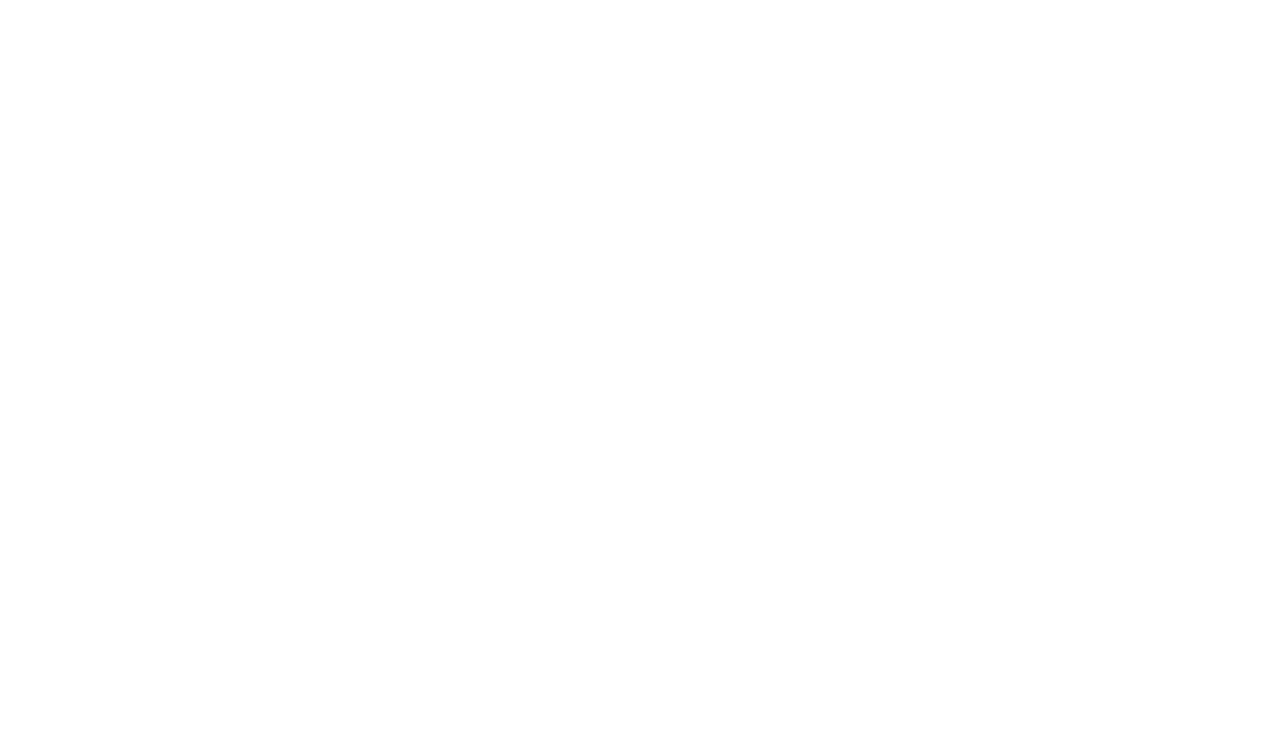
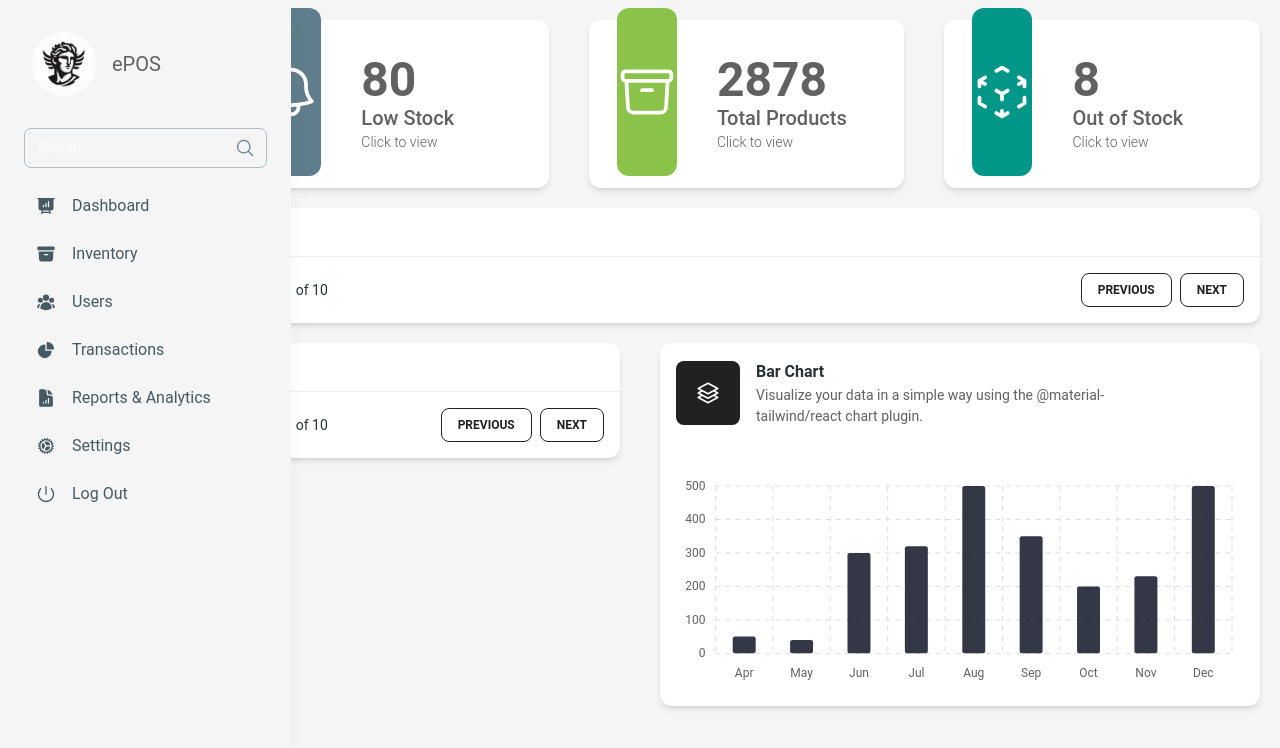
Before and after one commit to pearljan08/pos-web, a React (Vite) app: page /admin/inventory in a window 1280 px wide. Before the commit this address had no page. Shown: the top 748 px of the page. Built offline with nearby package versions, Linux system fonts and the light colour scheme.

Commit message:
added 404 page and convert table component to dynamic

```diff
--- a/src/components/Table.tsx
+++ b/src/components/Table.tsx
@@ -22,68 +22,10 @@
 import Terminal from "../pages/pos/Terminal";
 import { formatPeso } from "../lib/format";
 
-const TABS = [
-  {
-    label: "All",
-    value: "all",
-  },
-  {
-    label: "Monitored",
-    value: "monitored",
-  },
-  {
-    label: "Unmonitored",
-    value: "unmonitored",
-  },
-];
+export function Table({ header, data}) {
+  const columns = header || [];
+  const rows = data || [];
 
-const TABLE_HEAD = ["Cashier", "Terminal", "Total Sales"];
-
-const TABLE_ROWS = [
-  {
-    name: "John Michael",
-    terminal: 1,
-    sales: 2000,
-    org: "Organization",
-    online: true,
-    date: "23/04/18",
-  },
-  {
-    name: "Alexa Liras",
-    terminal: 2,
-    sales: 8673,
-    org: "Developer",
-    online: false,
-    date: "23/04/18",
-  },
-  {
-    name: "Laurent Perrier",
-    terminal: 3,
-    sales: 9027,
-    org: "Projects",
-    online: false,
-    date: "19/09/17",
-  },
-  {
-    name: "Michael Levi",
-    terminal: 4,
-    sales: 2319,
-    org: "Developer",
-    online: true,
-    date: "24/12/08",
-  },
-  {
-    name: "Richard Gran",
-    terminal: 5,
-    sales: 809,
-    org: "Executive",
-    online: false,
-    date: "04/10/21",
-  },
-];
-
-
-export function Table() {
   return (
     <Card className="h-full w-full">
       {/* <CardHeader floated={false} shadow={false} className="rounded-none">
@@ -127,7 +69,7 @@
         <table className="w-full min-w-max table-auto text-left">
           <thead>
             <tr>
-              {TABLE_HEAD.map((head, index) => (
+              {columns.map((head, index) => (
                 <th
                   key={head}
                   className="cursor-pointer border-y border-blue-gray-100 bg-blue-gray-50/50 p-4 transition-colors hover:bg-blue-gray-50"
@@ -138,7 +80,7 @@
                     className="flex items-center justify-between gap-2 font-normal leading-none opacity-70"
                   >
                     {head}{" "}
-                    {index !== TABLE_HEAD.length - 1 && (
+                    {index !== columns.length - 1 && (
                       <ChevronUpDownIcon strokeWidth={2} className="h-4 w-4" />
                     )}
                   </Typography>
@@ -147,9 +89,9 @@
             </tr>
           </thead>
           <tbody>
-            {TABLE_ROWS.map(
+            {rows.map(
               ({ name, terminal, sales }, index) => {
-                const isLast = index === TABLE_ROWS.length - 1;
+                const isLast = index === rows.length - 1;
                 const classes = isLast
                   ? "p-4"
                   : "p-4 border-b border-blue-gray-50";
--- /dev/null
+++ b/src/pages/404.tsx
@@ -0,0 +1,28 @@
+import { FlagIcon } from '@heroicons/react/24/solid'
+import { Button, Typography } from '@material-tailwind/react'
+
+const NotFound = () => {
+  return (
+    <div className="h-screen mx-auto grid place-items-center text-center px-8">
+    <div>
+      <FlagIcon className="w-20 h-20 mx-auto" />
+      <Typography
+        variant="h1"
+        color="blue-gray"
+        className="mt-10 !text-3xl !leading-snug md:!text-4xl"
+      >
+        Error 404 <br /> It looks like something went wrong.
+      </Typography>
+      <Typography className="mt-8 mb-14 text-[18px] font-normal text-gray-500 mx-auto md:max-w-sm">
+        Don&apos;t worry, our team is already on it.Please try refreshing
+        the page or come back later.
+      </Typography>
+      <Button color="gray" className="w-full px-4 md:w-[8rem]">
+        back home
+      </Button>
+    </div>
+  </div>
+  )
+}
+
+export default NotFound
--- a/src/pages/admin/Dashboard.tsx
+++ b/src/pages/admin/Dashboard.tsx
@@ -6,9 +6,58 @@
 import { formatPeso } from '../../lib/format'
 import BarChart from '../../components/BarChart'
 
-const totalSales = 9998.72;
+
 
 const Dashboard = () => {
+
+  const totalSales = 9998.72;
+
+  const TABLE_HEAD = ["Cashier", "Terminal", "Total Sales"];
+
+  const TABLE_ROWS = [
+    {
+      name: "John Michael",
+      terminal: 1,
+      sales: 2000,
+      org: "Organization",
+      online: true,
+      date: "23/04/18",
+    },
+    {
+      name: "Alexa Liras",
+      terminal: 2,
+      sales: 8673,
+      org: "Developer",
+      online: false,
+      date: "23/04/18",
+    },
+    {
+      name: "Laurent Perrier",
+      terminal: 3,
+      sales: 9027,
+      org: "Projects",
+      online: false,
+      date: "19/09/17",
+    },
+    {
+      name: "Michael Levi",
+      terminal: 4,
+      sales: 2319,
+      org: "Developer",
+      online: true,
+      date: "24/12/08",
+    },
+    {
+      name: "Richard Gran",
+      terminal: 5,
+      sales: 809,
+      org: "Executive",
+      online: false,
+      date: "04/10/21",
+    },
+  ];
+
+
   return (
     <div className="bg-gray-100 min-w-screen min-h-screen">
       <SideNav/>
@@ -88,7 +137,7 @@
               </section>
             </div>
             <div className="m-5 mt-0">
-              <Table/>
+              <Table header={TABLE_HEAD} data={TABLE_ROWS}/>
             </div>
           </div>
         </div>
@@ -99,12 +148,12 @@
         </div>
         <div className="col-span-5">
           <div className="grid grid-cols-5">
-            <div className="col-span-3">
+            <div className="col-span-2">
               <section className="m-5 mt-0">
-                <Table />
+                <Table header={TABLE_HEAD} data={TABLE_ROWS}/>
               </section>
             </div>
-            <div className="m-5 mt-0 col-span-2">
+            <div className="m-5 mt-0 col-span-3">
               <BarChart/>
             </div>
           </div>
--- /dev/null
+++ b/src/pages/admin/Inventory.tsx
@@ -0,0 +1,138 @@
+import { Card, CardBody, CardHeader } from "@material-tailwind/react"
+import SideNav from "../../components/SideNav"
+import LineChart from "../../components/LineChart"
+import { Table } from "../../components/Table"
+import BarChart from "../../components/BarChart"
+import { BellIcon, CubeTransparentIcon, ArchiveBoxIcon } from "@heroicons/react/24/outline"
+import { formatPeso } from "../../lib/format"
+
+const Inventory = () => {
+    const totalSales = 88.72;
+    const TABLE_HEAD = ["Cashier", "Terminal", "Total Sales"];
+
+    const TABLE_ROWS = [
+      {
+        name: "John Michael",
+        terminal: 1,
+        sales: 2000,
+        org: "Organization",
+        online: true,
+        date: "23/04/18",
+      },
+      {
+        name: "Alexa Liras",
+        terminal: 2,
+        sales: 8673,
+        org: "Developer",
+        online: false,
+        date: "23/04/18",
+      },
+      {
+        name: "Laurent Perrier",
+        terminal: 3,
+        sales: 9027,
+        org: "Projects",
+        online: false,
+        date: "19/09/17",
+      },
+      {
+        name: "Michael Levi",
+        terminal: 4,
+        sales: 2319,
+        org: "Developer",
+        online: true,
+        date: "24/12/08",
+      },
+      {
+        name: "Richard Gran",
+        terminal: 5,
+        sales: 809,
+        org: "Executive",
+        online: false,
+        date: "04/10/21",
+      },
+    ];
+
+    return (
+        <div className="bg-gray-100 min-w-screen min-h-screen">
+          <SideNav/>
+          <div className='grid grid-cols-6'>
+            <div></div>
+            <div className='col-span-5'>
+              <div className="grid grid-cols-3">
+                <div className="m-5">
+                  <Card className='p-3 w-full flex-row'>
+                    <CardHeader className='flex flex-row items-center' variant="filled" color="blue-gray" shadow={false}>
+                      <BellIcon className="h-15 w-15"/>
+                    </CardHeader>
+                    <CardBody>
+                      <p className="text-5xl font-bold">80</p>
+                      <p className="text-xl font-medium">Low Stock</p>
+                      <p className='text-sm font-light'>Click to view</p>
+                    </CardBody>
+                  </Card>
+                </div>
+                <div className="m-5">
+                  <Card className='p-3 w-full flex-row'>
+                    <CardHeader className='flex flex-row items-center' variant="filled" color="light-green" shadow={false}>
+                      <ArchiveBoxIcon className="h-15 w-15"/>
+                    </CardHeader>
+                    <CardBody>
+                      <p className="text-5xl md:text-5xl sm:text-3xl font-bold">2878</p>
+                      <p className="text-xl font-medium">Total Products</p>
+                      <p className='text-sm font-light'>Click to view</p>
+                    </CardBody>
+                  </Card>
+                </div>
+                <div className="m-5">
+                  <Card className='p-3 w-full flex-row'>
+                    <CardHeader className='flex flex-row items-center' variant="filled" color="teal" shadow={false}>
+                      <CubeTransparentIcon className="h-15 w-15"/>
+                    </CardHeader>
+                    <CardBody>
+                      <p className="text-5xl md:text-5xl sm:text-3xl font-bold">8</p>
+                      <p className="text-xl font-medium">Out of Stock</p>
+                      <p className='text-sm font-light'>Click to view</p>
+                    </CardBody>
+                  </Card>
+                </div>
+              </div>
+            </div>
+          </div>
+          <div className="grid grid-cols-6">
+            <div>
+
+            </div>
+            <div className="col-span-5">
+              <div className="grid grid-cols-3">
+                <div className="col-span-3">
+                  <section className="m-5 mt-0">
+                  <Table/>
+                  </section>
+                </div>
+              </div>
+            </div>
+          </div>
+          <div className="grid grid-cols-6">
+            <div>
+
+            </div>
+            <div className="col-span-5">
+              <div className="grid grid-cols-5">
+                <div className="col-span-2">
+                  <section className="m-5 mt-0">
+                    <Table />
+                  </section>
+                </div>
+                <div className="m-5 mt-0 col-span-3">
+                  <BarChart/>
+                </div>
+              </div>
+            </div>
+          </div>
+
+        </div>
+      )
+}
+
+export default Inventory
--- a/src/routes/index.tsx
+++ b/src/routes/index.tsx
@@ -3,18 +3,21 @@
 import Login from '../pages/auth/Login'
 import SetPassword from '../pages/auth/SetPassword'
 import Dashboard from '../pages/admin/Dashboard'
+import Inventory from '../pages/admin/Inventory'
+import NotFound from '../pages/404'
 
 const AppRoutes = () => {
   return (
     <BrowserRouter>
       <Routes>
-        <Route />
+        <Route path="*" element={<NotFound />}/>
         <Route path="/auth">
           <Route index element={<Login />} />
           <Route path="password" element={<SetPassword />} />
         </Route>
         <Route path="/admin" >
             <Route index element={<Dashboard/>} />
+            <Route path="inventory" element={<Inventory />} />
         </Route>
       </Routes>
     </BrowserRouter>
```
